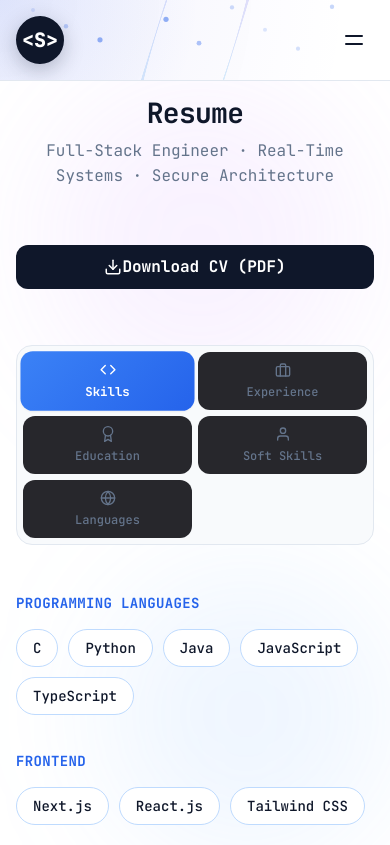
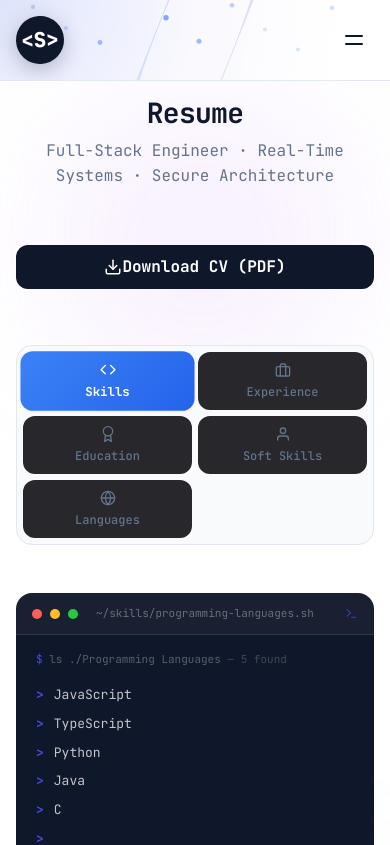
Before and after one commit to Safwen-bm/portfolio-project, a Next.js app: page /resume in a window 390 px wide. Shown: the top 845 px of the page. Built offline with nearby package versions, Linux system fonts and the light colour scheme.

Commit message:
Fixing the horizantal scroll in projects

```diff
--- a/app/globals.css
+++ b/app/globals.css
@@ -73,3 +73,81 @@
 .marquee-track:hover {
   animation-play-state: paused;
 }
+
+.no-scrollbar::-webkit-scrollbar {
+  display: none;
+}
+.no-scrollbar {
+  -ms-overflow-style: none;
+  scrollbar-width: none;
+}
+
+.tech-tag {
+  position: relative;
+  display: inline-flex;
+  align-items: center;
+  gap: 9px;
+  padding: 9px 16px 9px 11px;
+  font-family: var(--font-jetbrainsMono), monospace;
+  font-size: 12.5px;
+  font-weight: 600;
+  letter-spacing: 0.01em;
+  color: #0f172a;
+  background: white;
+  border: 1px solid rgba(15, 23, 42, 0.1);
+  clip-path: polygon(9px 0, 100% 0, 100% calc(100% - 9px), calc(100% - 9px) 100%, 0 100%, 0 9px);
+  overflow: hidden;
+  cursor: default;
+  isolation: isolate;
+  transition: color 0.3s ease, border-color 0.3s ease, transform 0.2s ease;
+}
+
+.tech-tag::before {
+  content: "";
+  position: absolute;
+  inset: 0;
+  background: var(--tag-color, #2563eb);
+  transform: translateX(-105%);
+  transition: transform 0.35s cubic-bezier(0.65, 0, 0.35, 1);
+  z-index: -1;
+}
+
+.tech-tag:hover {
+  color: white;
+  border-color: transparent;
+  transform: translateY(-2px);
+}
+
+.tech-tag:hover::before {
+  transform: translateX(0);
+}
+
+.tech-tag-index {
+  font-size: 10px;
+  font-weight: 700;
+  opacity: 0.4;
+  transition: opacity 0.3s ease;
+}
+
+.tech-tag:hover .tech-tag-index {
+  opacity: 0.75;
+}
+
+@keyframes term-blink {
+  0%, 45% { opacity: 1; }
+  50%, 95% { opacity: 0; }
+  100% { opacity: 1; }
+}
+
+.term-cursor {
+  animation: term-blink 1.1s steps(1) infinite;
+}
+
+.term-row {
+  transition: background-color 0.15s ease, padding-left 0.15s ease;
+}
+
+.term-row:hover {
+  background-color: rgba(255, 255, 255, 0.06);
+  padding-left: 6px;
+}
--- a/components/MobileNav.jsx
+++ b/components/MobileNav.jsx
@@ -12,9 +12,9 @@ import { motion } from "framer-motion";
 
 const links = [
   { name: "Home", href: "/" },
+  { name: "Work", href: "/work" },
   { name: "Services", href: "/services" },
   { name: "Resume", href: "/resume" },
-  { name: "Work", href: "/work" },
   { name: "Contact", href: "/contact" },
 ];
 
--- a/components/Nav.jsx
+++ b/components/Nav.jsx
@@ -7,9 +7,9 @@ import { motion } from "framer-motion";
 
 const links = [
   { name: "Home", path: "/" },
+  { name: "Work", path: "/work" },
+  { name: "Resume", path: "/resume" },
   { name: "Services", path: "/services" },
-  { name: "Resume", path: "/resume" },
-  { name: "Work", path: "/work" },
   { name: "Contact", path: "/contact" },
 ];
 
--- a/components/resume/ResumeSection.jsx
+++ b/components/resume/ResumeSection.jsx
@@ -11,6 +11,13 @@ import {
   FiUser,
   FiGlobe,
   FiDownload,
+  FiTerminal,
+  FiLayout,
+  FiServer,
+  FiDatabase,
+  FiCpu,
+  FiZap,
+  FiCloud,
 } from "react-icons/fi";
 import { Button } from "@/components/ui/button";
 
@@ -51,17 +58,17 @@ const ResumeSection = () => {
 
   const skills = {
     "Programming Languages": [
-      "C",
+      "JavaScript",
+      "TypeScript",
       "Python",
       "Java",
-      "JavaScript",
-      "TypeScript",
+      "C",
     ],
     Frontend: ["Next.js", "React.js", "Tailwind CSS"],
     Backend: ["NestJS", "Node.js", "Express.js", "REST API"],
     "Databases & ORM": ["PostgreSQL", "MongoDB", "Prisma ORM", "Firebase"],
     "AI & Machine Learning": ["NLP", "LLMs", "RAG", "Machine Learning"],
-    "Real-Time": ["WebRTC", "Socket.IO"],
+
     "Cloud & DevOps": [
       "AWS (Cloud Foundations)",
       "Docker",
@@ -70,6 +77,7 @@ const ResumeSection = () => {
       "Render",
       "Linux",
     ],
+    "Real-Time": ["WebRTC", "Socket.IO"],
   };
 
   const softSkills = [
@@ -93,6 +101,51 @@ const ResumeSection = () => {
     skills: "linear-gradient(135deg, #3B82F6, #2563EB)",
     soft: "linear-gradient(135deg, #FB923C, #EA580C)",
     lang: "linear-gradient(135deg, #14B8A6, #0D9488)",
+  };
+
+  const skillCategoryMeta = {
+    "Programming Languages": {
+      icon: FiTerminal,
+      gradient: "linear-gradient(135deg, #6366F1, #4F46E5)",
+      solid: "#4F46E5",
+      tint: "#EEF2FF",
+    },
+    Frontend: {
+      icon: FiLayout,
+      gradient: "linear-gradient(135deg, #3B82F6, #2563EB)",
+      solid: "#2563EB",
+      tint: "#EFF6FF",
+    },
+    Backend: {
+      icon: FiServer,
+      gradient: "linear-gradient(135deg, #8B5CF6, #7C3AED)",
+      solid: "#7C3AED",
+      tint: "#F5F3FF",
+    },
+    "Databases & ORM": {
+      icon: FiDatabase,
+      gradient: "linear-gradient(135deg, #10B981, #059669)",
+      solid: "#059669",
+      tint: "#ECFDF5",
+    },
+    "AI & Machine Learning": {
+      icon: FiCpu,
+      gradient: "linear-gradient(135deg, #EC4899, #DB2777)",
+      solid: "#DB2777",
+      tint: "#FDF2F8",
+    },
+    "Real-Time": {
+      icon: FiZap,
+      gradient: "linear-gradient(135deg, #F59E0B, #D97706)",
+      solid: "#D97706",
+      tint: "#FFFBEB",
+    },
+    "Cloud & DevOps": {
+      icon: FiCloud,
+      gradient: "linear-gradient(135deg, #06B6D4, #0891B2)",
+      solid: "#0891B2",
+      tint: "#ECFEFF",
+    },
   };
 
   const tabSolid = {
@@ -193,40 +246,90 @@ const ResumeSection = () => {
 
           {/* SKILLS */}
           <TabsContent value="skills">
-            <div className="space-y-9">
-              {Object.entries(skills).map(([category, items], i) => (
+            <div className="grid grid-cols-1 md:grid-cols-2 gap-5">
+              {Object.entries(skills).map(([category, items], i) => {
+                const meta = skillCategoryMeta[category] || {
+                  icon: FiCode,
+                  gradient: tabGradients.skills,
+                  solid: tabSolid.skills,
+                  tint: "#EFF6FF",
+                };
+                const Icon = meta.icon;
+                const slug = category
+                  .toLowerCase()
+                  .replace(/[^a-z0-9]+/g, "-")
+                  .replace(/(^-|-$)/g, "");
+
+                return (
                   <motion.div
-                  key={i}
-                  initial={{ opacity: 0, y: 20 }}
+                    key={category}
+                    initial={{ opacity: 0, y: 24 }}
                     whileInView={{ opacity: 1, y: 0 }}
                     viewport={{ once: true }}
                     transition={{ duration: 0.5, delay: i * 0.08 }}
+                    className="group relative bg-ink rounded-2xl overflow-hidden transition-all duration-300 hover:shadow-2xl hover:-translate-y-1"
                   >
-                  <h3
-                    className="text-sm font-bold uppercase tracking-wide mb-4"
-                    style={{ color: tabSolid.skills }}
+                    {/* terminal title bar */}
+                    <div className="flex items-center gap-2 px-4 py-3 bg-white/[0.04] border-b border-white/10">
+                      <span className="w-2.5 h-2.5 rounded-full bg-[#FF5F56]" />
+                      <span className="w-2.5 h-2.5 rounded-full bg-[#FFBD2E]" />
+                      <span className="w-2.5 h-2.5 rounded-full bg-[#27C93F]" />
+                      <span className="ml-2.5 text-[11px] font-mono text-white/35 truncate">
+                        ~/skills/{slug}.sh
+                      </span>
+                      <Icon
+                        className="ml-auto"
+                        size={13}
+                        style={{ color: meta.solid, opacity: 0.7 }}
+                      />
+                    </div>
+
+                    {/* terminal body */}
+                    <div className="px-5 pt-4 pb-5 font-mono">
+                      <p className="text-[11px] text-white/30 mb-3">
+                        <span style={{ color: meta.solid }}>$</span> ls ./
+                        {category}
+                        <span className="text-white/20">
+                          {" "}
+                          — {items.length} found
+                        </span>
+                      </p>
+
+                      <div>
+                        {items.map((skill, j) => (
+                          <div
+                            key={j}
+                            className="term-row flex items-center gap-2.5 py-1 rounded"
                           >
-                    {category}
-                  </h3>
-                  <div className="flex flex-wrap gap-2.5">
-                    {items.map((skill, j) => (
                             <span
-                        key={j}
-                        className="px-4 py-2 bg-white border border-blue-200 rounded-full text-sm text-ink font-medium hover:text-white hover:border-transparent transition-all duration-200"
-                        onMouseEnter={(e) =>
-                          (e.currentTarget.style.background =
-                            tabGradients.skills)
-                        }
-                        onMouseLeave={(e) =>
-                          (e.currentTarget.style.background = "white")
-                        }
+                              className="text-[13px] font-bold shrink-0"
+                              style={{ color: meta.solid }}
                             >
+                              &gt;
+                            </span>
+                            <span className="text-[13px] text-white/75 group-hover:text-white/90 transition-colors">
                               {skill}
                             </span>
+                          </div>
                         ))}
+
+                        <div className="flex items-center gap-2.5 py-1">
+                          <span
+                            className="text-[13px] font-bold shrink-0"
+                            style={{ color: meta.solid }}
+                          >
+                            &gt;
+                          </span>
+                          <span
+                            className="term-cursor inline-block w-[7px] h-[15px]"
+                            style={{ backgroundColor: meta.solid }}
+                          />
+                        </div>
+                      </div>
                     </div>
                   </motion.div>
-              ))}
+                );
+              })}
             </div>
           </TabsContent>
 
```
Also changed, not shown: components/work/WorkSection.jsx (+142 -54 lines). Lines whose indentation alone changed are shown as unchanged.
